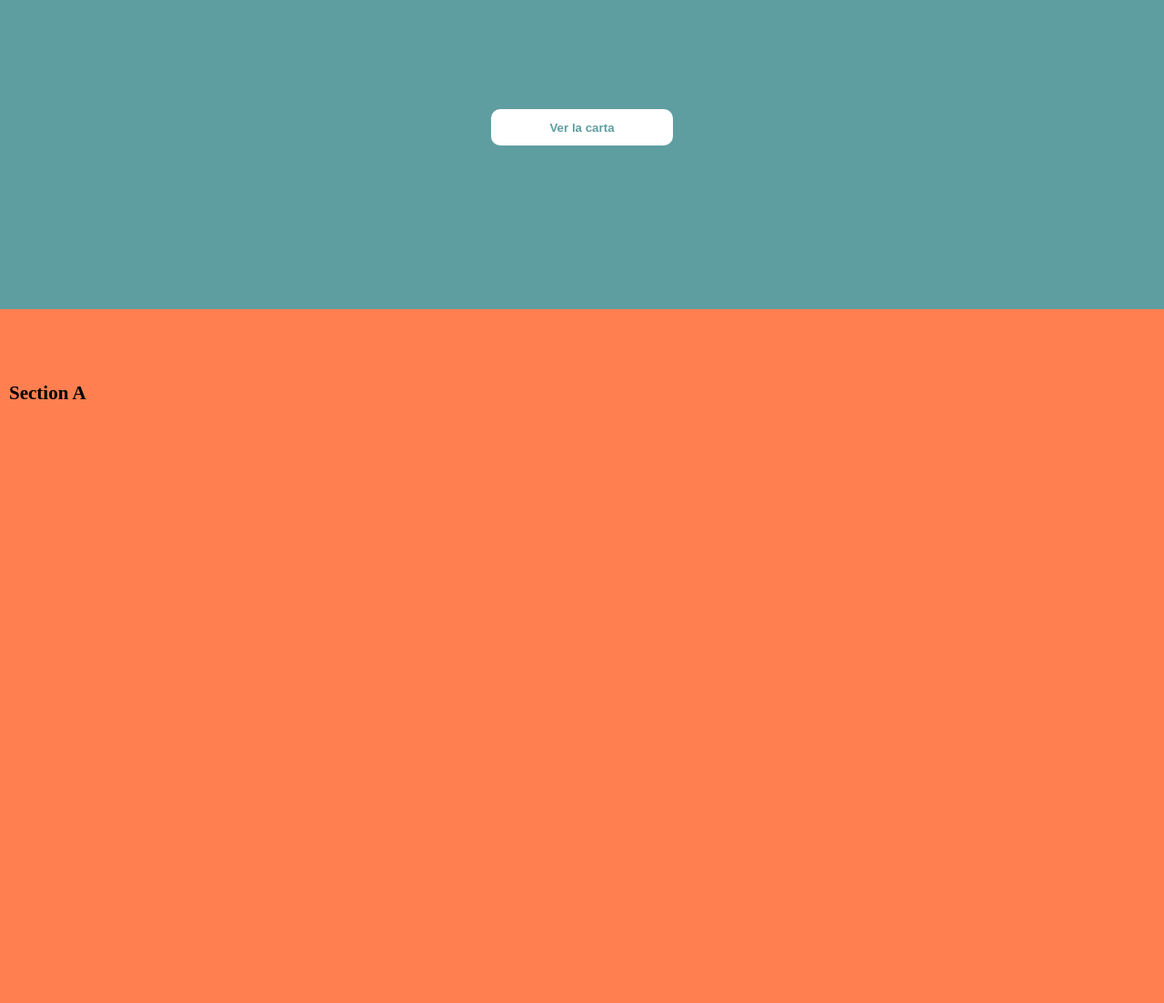
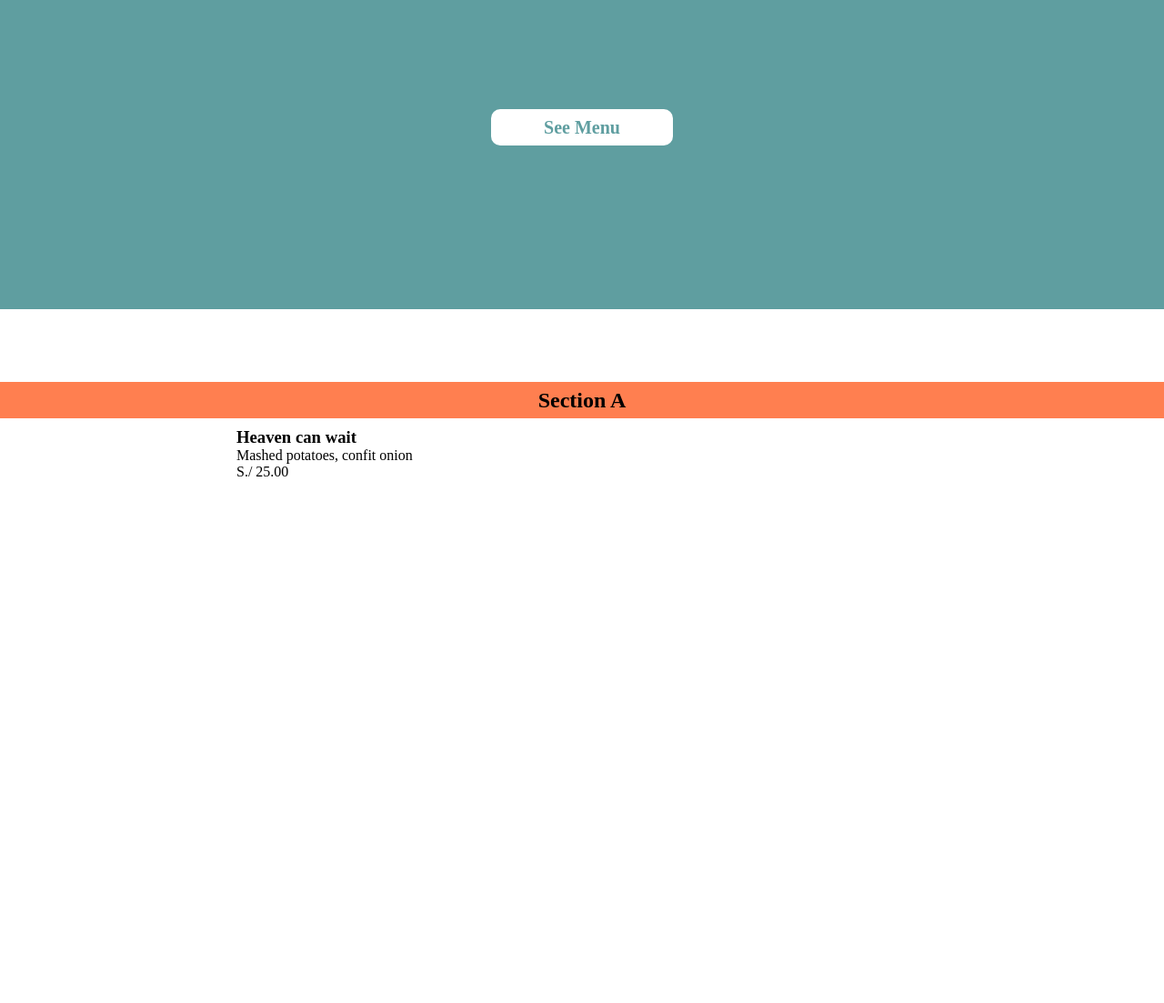
Before and after one commit to ankynator/menu-restaurant, a plain HTML site: page index.html in a window 1280 px wide. Shown: the part 460-1563 px from the top of the page at 91% size. Drawn offline with Linux system fonts and the light colour scheme.

Commit message:
retoques y pruebas

```diff
--- a/index.html
+++ b/index.html
@@ -6,7 +6,7 @@
   <title>Document</title>
   <link rel="stylesheet" href="style.css">
 </head>
-<body onload="whatIsHeight()">
+<body>
   <nav class="navbar">
     <ul>
       <li><a href="#">01. Home</a> </li>
@@ -19,44 +19,36 @@
   </nav>
 
   <section class="presentation">
-    <button onclick="scrolling()">
-      Ver la carta
-    </button>
+    <a href="#secA">See Menu</a>
   </section>
 
   <main class="main">
     <section class="section" id="secA">
-      <h1>Section A</h1>
+      <h1 class="section__title bg-color-coral">Section A</h1>
+      <div class="section__content">
+        <div class="item">
+          <div class="item__description">
+            <h3>Heaven can wait</h3>
+            <p>Mashed potatoes, confit onion</p>
+          </div>
+          <div class="item__price">
+            <p>S./ 25.00</p>
+          </div>
+        </div>
+      </div>
     </section>
     <section class="section" id="secB">
-      <h1>Section B</h1>
+      <h1 class="section__title bg-color-rebeccapurple">Section B</h1>
     </section>
     <section class="section" id="secC">
-      <h1>Section C</h1>
+      <h1 class="section__title bg-color-greenyellow">Section C</h1>
     </section>
     <section class="section" id="secD">
-      <h1>Section D</h1>
+      <h1 class="section__title bg-color-wheat">Section D</h1>
     </section>
   </main>
 
 <script>
-  let vhDesktop
-  let vhMobile
-  const secA = document.getElementById('secA')
-
-  function whatIsHeight() {
-    vhDesktop = Math.max(document.documentElement.clientHeight || 0, window.innerHeight || 0)
-    vhMobile = screen.height
-  }
-
-  function scrolling() {
-    if(screen.width > 1000){
-      window.scroll(0, vhDesktop)
-    } else {
-      window.scroll(0, vhMobile)
-    }
-
-  }
 </script>
 
 </body>
--- a/style.css
+++ b/style.css
@@ -16,7 +16,7 @@ html {
 }
 
 body {
-  font-size: 1.4rem;
+  font-size: 1.6rem;
 }
 
 .presentation {
@@ -27,7 +27,7 @@ body {
   align-items: center;
 }
 
-.presentation > button {
+.presentation > a {
   margin-top: 40rem;
   width: 20rem;
   height: 4rem;
@@ -36,6 +36,11 @@ body {
   border-radius: 1rem;
   color: cadetblue;
   font-weight: 900;
+  display: flex;
+  justify-content: center;
+  align-items: center;
+  text-decoration: none;
+  font-size: 2rem;
 }
 
 .navbar {
@@ -71,21 +76,36 @@ body {
 
 .section {
   height: 100%;
-  padding: 8rem 1rem;
+  padding: 8rem 0rem;
 }
 
-.section:nth-child(1) {
+.section > h1 {
+  display: flex;
+  align-items: center;
+  justify-content: center;
+  height: 4rem;
+}
+
+.bg-color-coral {
   background-color: coral;
 }
 
-.section:nth-child(2) {
+.bg-color-rebeccapurple {
   background-color: rebeccapurple;
 }
 
-.section:nth-child(3) {
+.bg-color-greenyellow {
   background-color: greenyellow;
 }
 
-.section:nth-child(4) {
+.bg-color-wheat {
   background-color: wheat;
 }
+
+.section__content {
+  margin: 0 auto;
+  max-width: 80rem;
+  height: 100%;
+  /* border: 1px red solid; */
+  padding: 1rem 2rem;
+}
```
